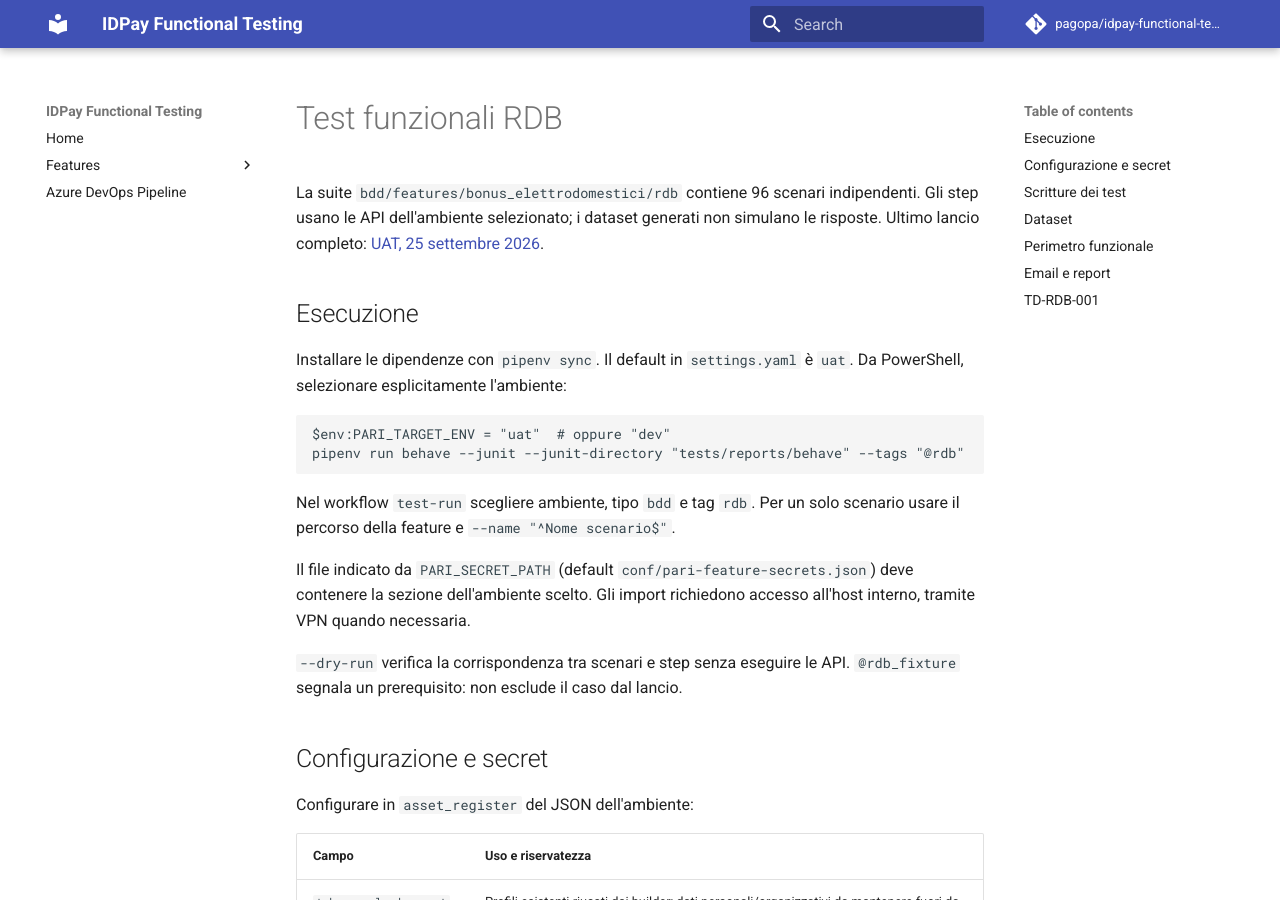
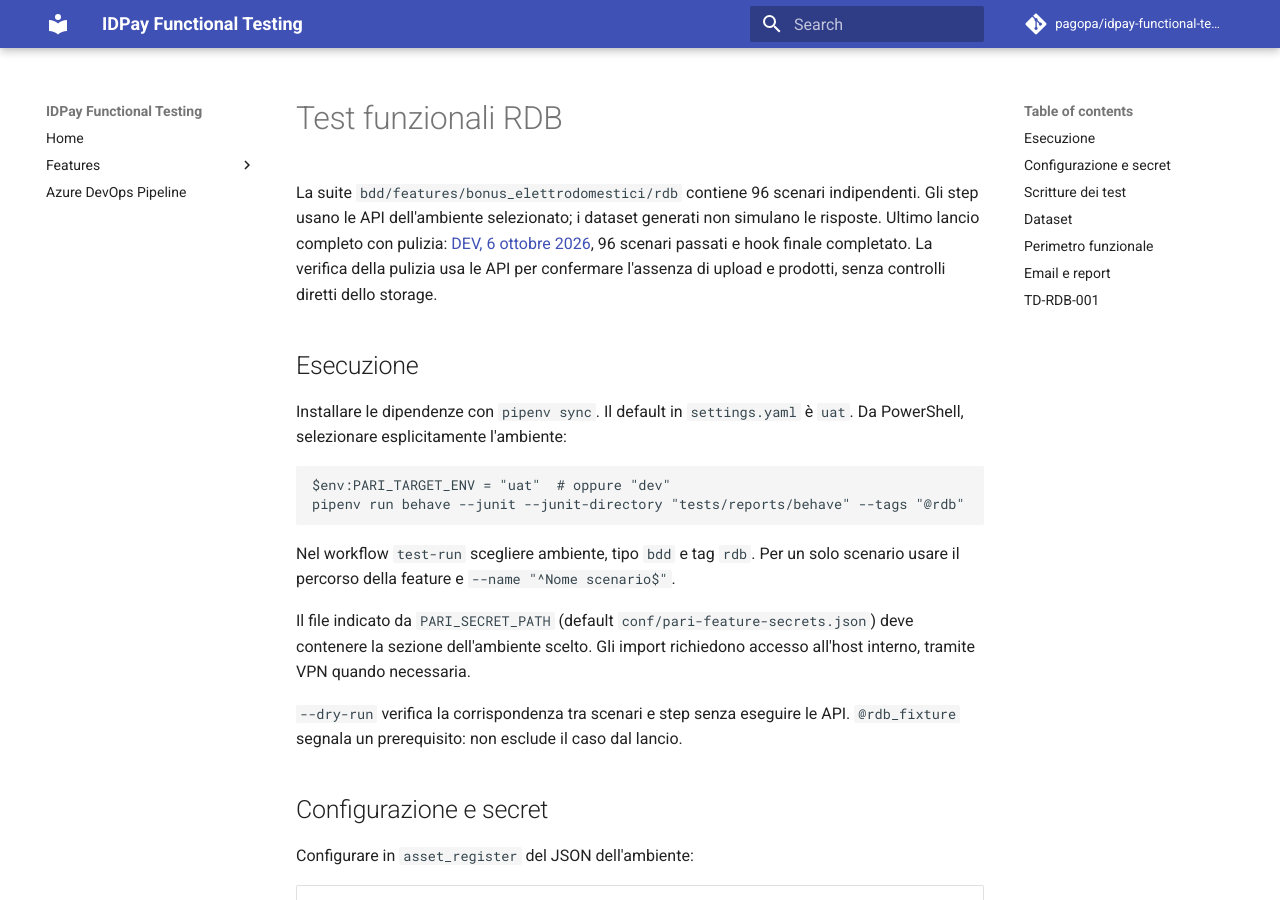
Before and after one commit to pagopa/idpay-functional-testing, an MkDocs documentation site: the page built from docs/rdb.md, in a window 1280 px wide and 900 px high. Built offline with MkDocs 1.6.1 and Material for MkDocs 9.7.7, drawn with Linux system fonts in a browser that asks for light colours; comment, search, counter and statistics services are not loaded.

Commit message:
docs: Update RDB test results with cleanup verification details

```diff
--- a/docs/rdb.md
+++ b/docs/rdb.md
@@ -2,7 +2,9 @@
 
 La suite `bdd/features/bonus_elettrodomestici/rdb` contiene 96 scenari indipendenti.
 Gli step usano le API dell'ambiente selezionato; i dataset generati non simulano le risposte.
-Ultimo lancio completo: [UAT, 25 settembre 2026](rdb-test-results-2026-09-25-uat-full.md).
+Ultimo lancio completo con pulizia: [DEV, 6 ottobre 2026](rdb-test-results-2026-10-06-dev-full.md),
+96 scenari passati e hook finale completato. La verifica della pulizia usa le API
+per confermare l'assenza di upload e prodotti, senza controlli diretti dello storage.
 
 ## Esecuzione
 
```
